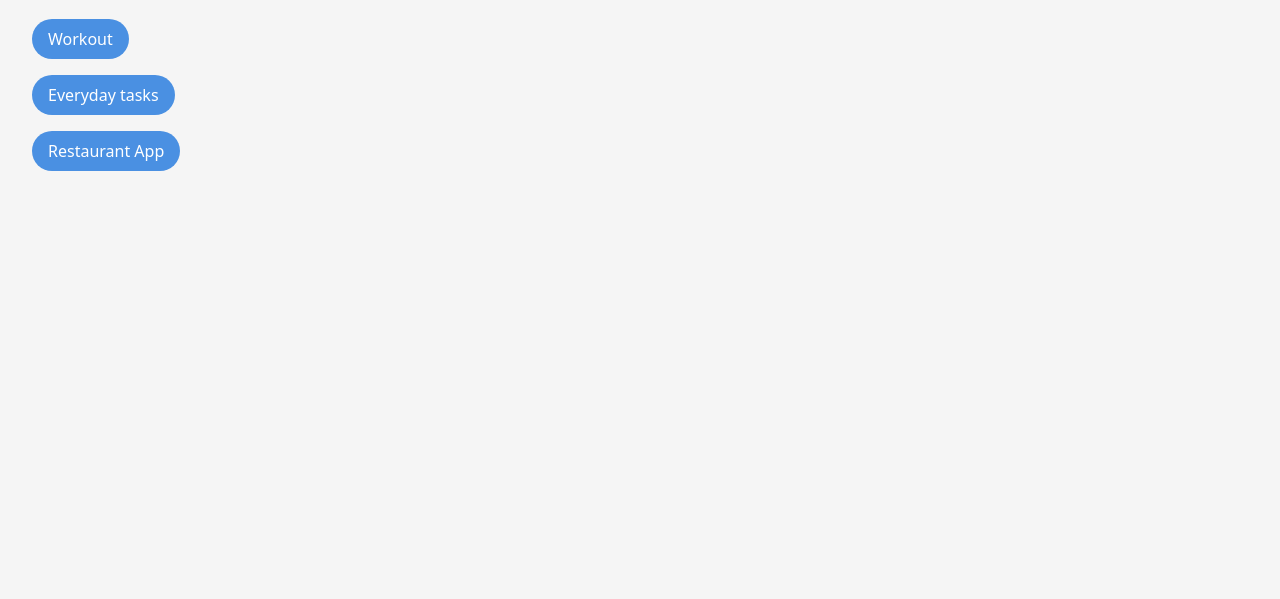
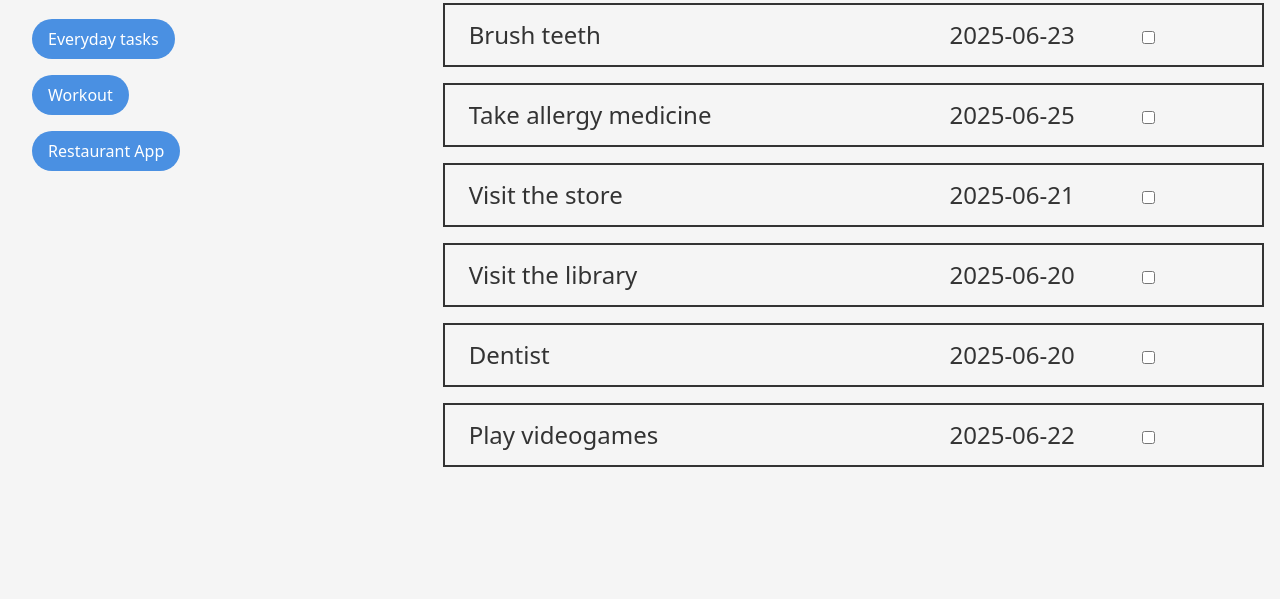
Before and after one commit to V1IRuZ/todo-list, a website built with webpack: page src/template.html in a window 1280 px wide. Shown: the part 201-800 px from the top of the page. Built offline with nearby package versions, Linux system fonts and the light colour scheme.

Commit message:
Make a default project
A default project was added to the page to test how the task list looks on the page.
The layout and style of the task cards were modified.
The makeNewProject() function was modified so that it now returns a project, thus making it possible to use the defaultProject() function.

```diff
--- a/src/index.js
+++ b/src/index.js
@@ -1,6 +1,6 @@
 import { renderDOM } from "./render-DOM";
 import { getProjectModal } from "./modals";
-import { getProjects } from "./projects";
+import { getProjects, defaultProject } from "./projects";
 import "./styles.css";
 
 function renderChanges () {
--- a/src/main-project-DOM.js
+++ b/src/main-project-DOM.js
@@ -1,4 +1,4 @@
-import { getActiveProject, withActiveProject } from "./projects";
+import { withActiveProject } from "./projects";
 import { addTasksDOM } from "./task-modal";
 import { resetDOM } from "./utils";
 
@@ -24,6 +24,7 @@ function updateActiveProjectH1() {
 }
 
 const showTasksDiv = document.createElement("div");
+showTasksDiv.classList.add("view-tasks");
 
 function makeTaskCard() {
     resetDOM(showTasksDiv);
@@ -39,7 +40,21 @@ function makeTaskCard() {
             const makeTaskCardTitle = document.createElement("p");
             makeTaskCardTitle.textContent = `${task.title}`
 
+            const makeTaskCardDueDate = document.createElement("p");
+            makeTaskCardDueDate.textContent = `${task.dueDate}`
+
+            const checkBoxDiv = document.createElement("div");
+            const label = document.createElement("label");
+            const input = document.createElement("input");
+            input.setAttribute("type", "checkbox");
+
+            checkBoxDiv.appendChild(label);
+            checkBoxDiv.appendChild(input);
+
             makeTaskCardDiv.appendChild(makeTaskCardTitle);
+            makeTaskCardDiv.appendChild(makeTaskCardDueDate);
+            makeTaskCardDiv.appendChild(checkBoxDiv);
+
             showTasksDiv.appendChild(makeTaskCardDiv);
         })
     })
--- a/src/projects.js
+++ b/src/projects.js
@@ -26,6 +26,7 @@ const getActiveProject = () => activeProject;
 const makeNewProject = (name) => {
     const project = new Project(name);
     projects.push(project);
+    return project;
 }
 
 const removeProject = (array, index) => {
@@ -49,13 +50,24 @@ function withActiveProject(callback) {
     callback(activeProject);
 }
 
+const defaultProject = () => {
+    const myProject = makeNewProject("Everyday tasks");
+    activeProject = myProject;
+
+    addToDoToCurrentProject("Brush teeth", "Wash thoroughly with a 2-minute timer", "2025-06-23", "High");
+    addToDoToCurrentProject("Take allergy medicine", "1 allergy tablet and 2 sprays in both nostrils", "2025-06-25", "Critical");
+    addToDoToCurrentProject("Visit the store", "Buy milk, bread and eggs", "2025-06-21", "Medium");
+    addToDoToCurrentProject("Visit the library", "Borrow study books", "2025-06-20", "Medium");
+    addToDoToCurrentProject("Dentist", "Book an appointment for a dental check-up", "2025-06-20", "High");
+    addToDoToCurrentProject("Play videogames", "After a long day, relax and play some video games", "2025-06-22", "Low");
+}
+
+defaultProject();
 
 makeNewProject("Workout");
-makeNewProject("Everyday tasks");
 makeNewProject("Restaurant App");
 
 
-// AddToDoToCurrentProject(activeProject, "Legday", "Lower body 2", "13.11.2025", "Medium");
-// console.log(activeProject)
 
-export { makeNewProject, getActiveProject, getProjects, switchActiveProject, addToDoToCurrentProject, withActiveProject }
+
+export { makeNewProject, getActiveProject, getProjects, switchActiveProject, addToDoToCurrentProject, withActiveProject, defaultProject }
--- a/src/styles.css
+++ b/src/styles.css
@@ -189,6 +189,9 @@
   }
 
   /* main */
+  main {
+    padding: 1em;
+  }
 
   .active-project {
     padding: 1em;
@@ -200,3 +203,17 @@
     background-color: var(--sky-blue);
     color: var(--off-white);
   }
+
+  .view-tasks {
+    display: grid;
+    gap: 1em;
+    grid-template-rows: repeat(3, 1fr);
+  }
+
+  .task-card {
+    display: grid;
+    grid-template-columns: 5fr 2fr 1fr;
+    font-size: 1.5rem;
+    border: 2px solid var(--dark-gray);
+    padding: var(--btn-padding);
+  }
```
